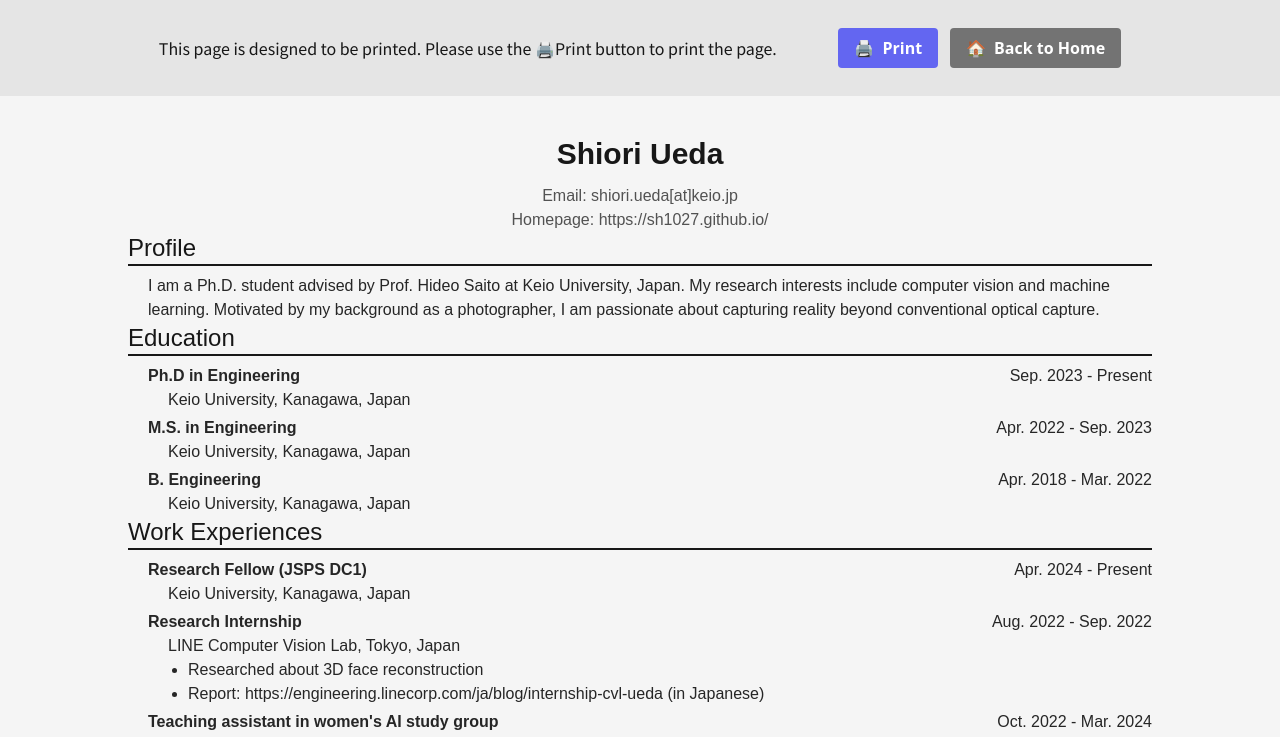
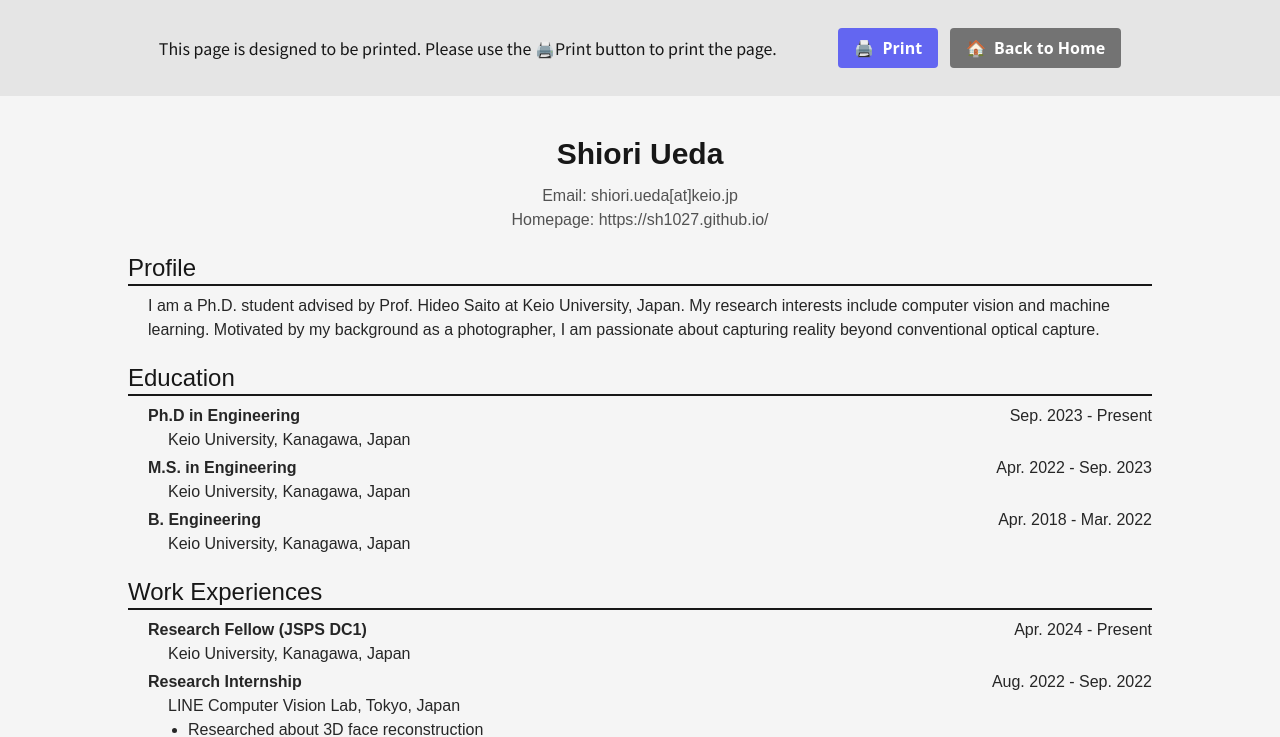
Before and after one commit to sh1027/sh1027.github.io, a Next.js app: page /cv in a window 1280 px wide. Shown: the top 737 px of the page. Built offline with nearby package versions, Linux system fonts and the light colour scheme.

Commit message:
Update page.tsx to fix className placement

```diff
--- a/src/app/cv/page.tsx
+++ b/src/app/cv/page.tsx
@@ -13,8 +13,8 @@ export default function Home() {
   return (
     <main className="flex flex-col bg-neutral-100 w-full min-h-screen">
       <NavCV />
-      <div className="max-w-screen-lg container mx-auto flex flex-col py-10 space-y-5 print:py-0">
-        <div className={`${noto_serif.className} ${noto_serif_jp.className}`}>
+      <div className={`${noto_serif.className} ${noto_serif_jp.className}`}>
+        <div className="max-w-screen-lg container mx-auto flex flex-col py-10 space-y-5 print:py-0">
           {Header()}
           {Profile()}
           {EducationeList()}
```
